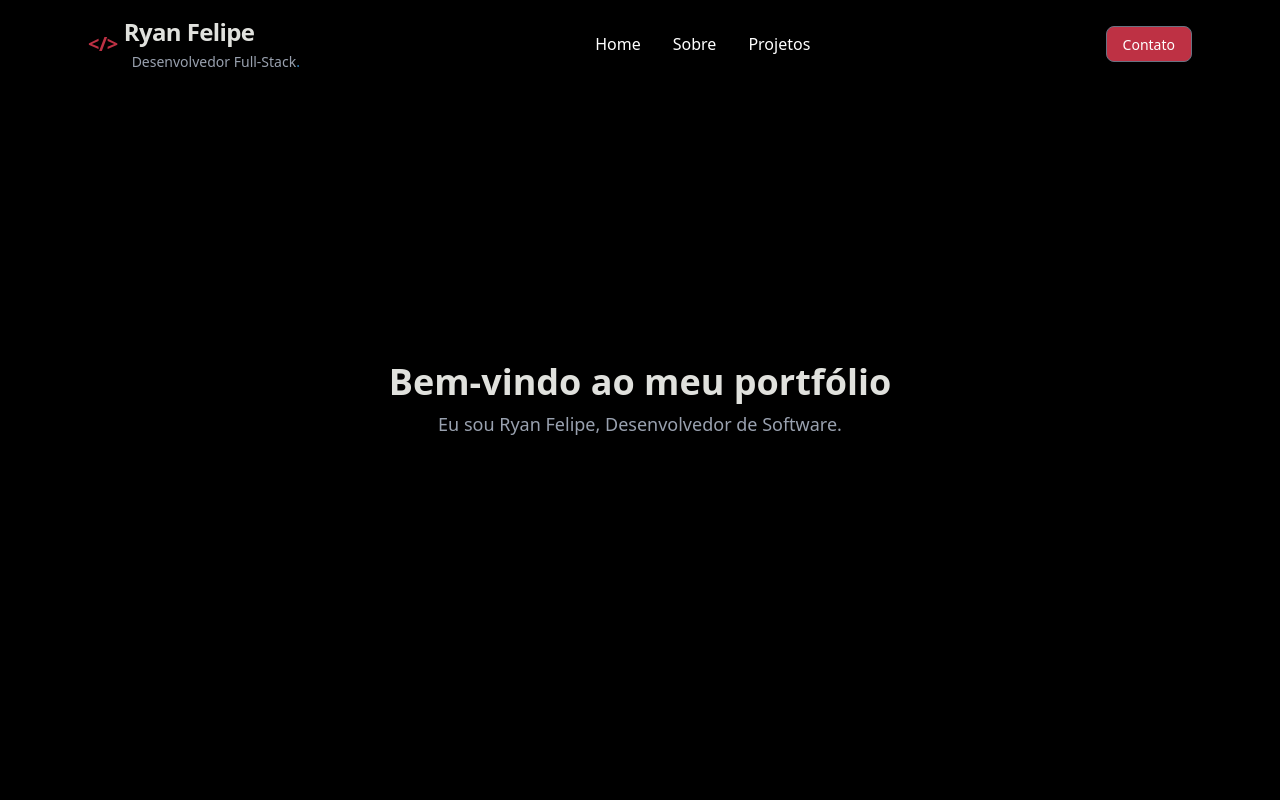
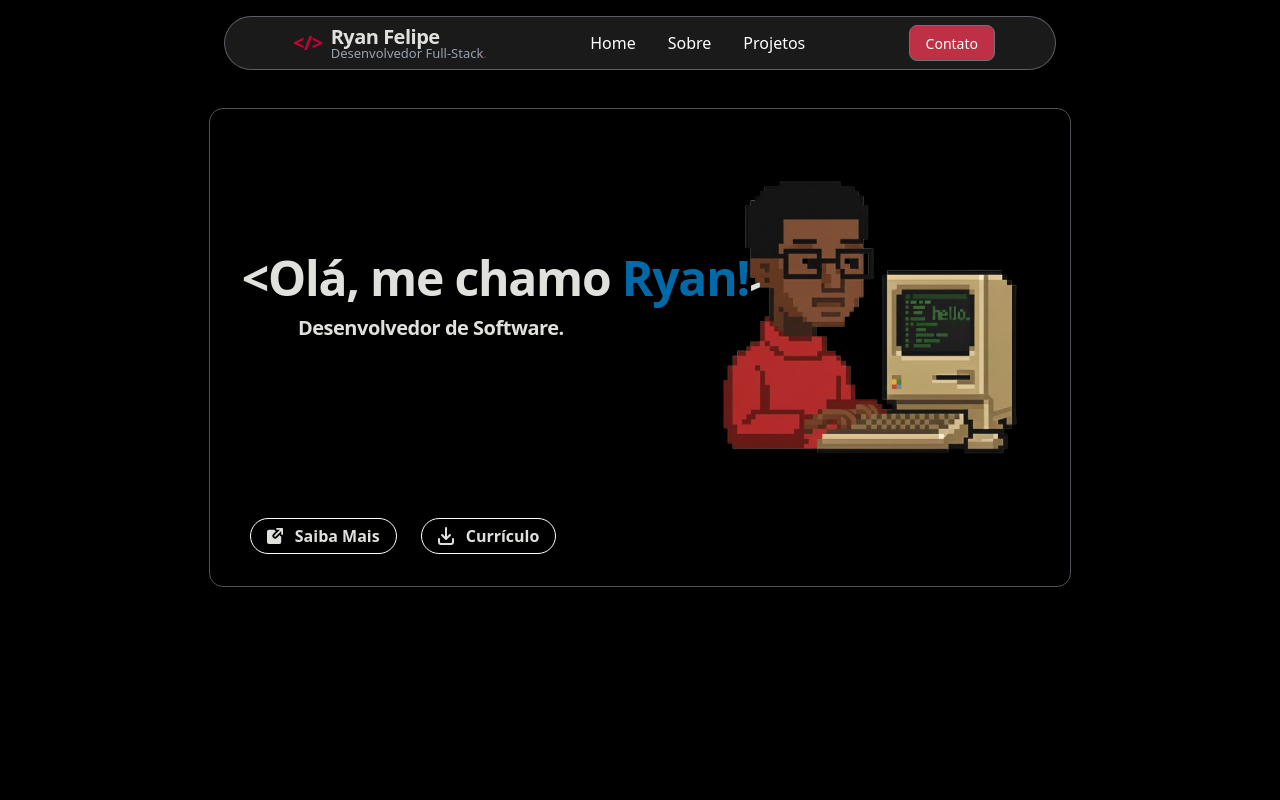
Before and after one commit to ryanfelipedev/portfolio-ryanfelipedev, a React (Vite) app: page / in a window 1280 px wide. Shown: the top 800 px of the page. Built offline with nearby package versions, Linux system fonts and the light colour scheme.

Commit message:
Atualizando Home e Header do projeto

```diff
--- a/src/components/Headers.jsx
+++ b/src/components/Headers.jsx
@@ -5,28 +5,25 @@ import { TypographyP } from "@/components/ui/typography";
 
 export default function Header() {
   return (
-    <header className="fixed top-0 left-0 w-full z-50 bg-transparent backdrop-blur-sm shadow-sm">
-      <nav className="max-w-6xl mx-auto px-6 py-4 flex items-center justify-between">
+    <header className="fixed top-4 left-0 w-full z-50">
+      <nav className=" w-[65%] mx-auto px-7 py-2 flex items-center justify-between rounded-full bg-white/10 backdrop-blur-sm border border-gray-400/50" >
 
         {/* NOME */}
-        <div className="flex items-center gap-1.5">
+        <div className="flex items-center gap-2 ml-10">
+          <TypographyH4 className="text-rose-700 cursor-pointer">
+            <span>&lt;/&gt;</span>
+          </TypographyH4>
 
-            <TypographyH4 className="text-[#BE3144] cursor-pointer">
-              <span>&lt;/&gt;</span>
+          <div className="flex flex-col items-start">
+            <TypographyH4 className="text-[#e0e1dd] cursor-pointer !leading-none !mb-0">
+              Ryan Felipe
             </TypographyH4>
 
-
-            {/* Nome */}
-            <div className="flex flex-col leading-tight">
-              <TypographyH3 className="text-[#e0e1dd] cursor-pointer">
-                Ryan Felipe
-              </TypographyH3>
-
-              <TypographyP className="text-gray-400 text-sm ml-2 cursor-pointer">
-                Desenvolvedor Full-Stack<span className="text-[#3486c3]">.</span>
-              </TypographyP>
-            </div>
-
+            <TypographyP className="text-gray-400 text-[13px] cursor-pointer !leading-none !mt-0 -mt-1">
+              Desenvolvedor Full-Stack
+              <span className="text-rose-700">.</span>
+            </TypographyP>
+          </div>
         </div>
 
 
@@ -38,7 +35,7 @@ export default function Header() {
         </ul>
 
         {/* BOTÃO */}
-        <Button variant="destructive" className="hidden md:inline-block bg-[#BE3144] text-white px-4 py-2 rounded-md border border-gray-500" asChild>
+        <Button  className="hidden md:inline-block bg-[#BE3144] hover:bg-[#BE3144] transition duration-300 hover:-translate-y-1 text-white px-4 py-2 mr-8 rounded-md border border-gray-500" asChild>
           <a href="#contato">Contato</a>
         </Button>
 
--- a/src/components/sections/Home.jsx
+++ b/src/components/sections/Home.jsx
@@ -1,13 +1,54 @@
+import { TypographyH1, TypographyH4 } from "../ui/typography";
+import MinhaImagem from "@/assets/images/Imagem-Pixelada.png"; //
+
 export default function Home() {
   return (
-    <section id="home" className="min-h-screen flex items-center justify-center px-4">
-      <div className="text-center">
+    <section
+      id="home"
+      className="min-h-screen flex flex-col justify-start px-6 pt-27 pb-1"
+    >
+      <div className="max-w-6xl w-[70%] grid grid-cols-1 md:grid-cols-2 gap-10 items-center mx-auto
+                  border border-gray-400/50 rounded-xl p-8 shadow-lg">
 
-        <h1 className="text-4xl text-[#e0e1dd] font-bold">Bem-vindo ao meu portfólio</h1>
+        {/* TEXTO */}
+        <div className="text-left space-y-3">
+          <TypographyH1 className="text-[#e0e1dd] text-nowrap">
+            <span>&lt;Olá, me chamo <span className="text-sky-700">Ryan!</span>&gt;</span>
+          </TypographyH1>
 
-        <p className="text-lg text-gray-400 mt-2">
-          Eu sou Ryan Felipe, Desenvolvedor de Software.
-        </p>
+          <TypographyH4 className="text-[#e0e1dd] text-center">
+            Desenvolvedor de Software.
+          </TypographyH4>
+        </div>
+
+        {/* IMAGEM */}
+        <div className="flex justify-center md:justify-end">
+          <img
+            src={MinhaImagem}
+            alt="Foto de Ryan"
+            className="w-64 md:w-120 rounded-xl object-cover"
+          />
+        </div>
+
+        <div className="flex flex-col sm:flex-row items-start sm:items-center gap-4 sm:gap-6 mt-6 ml-2">
+
+          <button className="inline-flex items-center transition duration-300 hover:-translate-y-4 hover:bg-sky-700 hover:border-sky-700 px-4 h-9 bg-transparent backdrop-blur-md border border-white font-bold rounded-full text-[#e0e1dd] cursor-pointer gap-3">
+            <svg className="w-4 h-6 text-[#e0e1dd] dark:text-white" aria-hidden="true" xmlns="http://www.w3.org/2000/svg" fill="currentColor" viewBox="0 0 18 18">
+              <path d="M17 0h-5.768a1 1 0 1 0 0 2h3.354L8.4 8.182A1.003 1.003 0 1 0 9.818 9.6L16 3.414v3.354a1 1 0 0 0 2 0V1a1 1 0 0 0-1-1Z"/>
+              <path d="m14.258 7.985-3.025 3.025A3 3 0 1 1 6.99 6.768l3.026-3.026A3.01 3.01 0 0 1 8.411 2H2.167A2.169 2.169 0 0 0 0 4.167v11.666A2.169 2.169 0 0 0 2.167 18h11.666A2.169 2.169 0 0 0 16 15.833V9.589a3.011 3.011 0 0 1-1.742-1.604Z"/>
+            </svg>
+            <a href="#sobre" className="text-nowrap">Saiba Mais</a>
+          </button>
+
+          <button className="inline-flex items-center transition duration-300 hover:-translate-y-4 hover:bg-green-700 hover:border-green-700 px-4 h-9 bg-transparent backdrop-blur-md border border-white font-bold rounded-full text-[#e0e1dd] cursor-pointer gap-3">
+            <svg className="w-4 h-6 text-[#e0e1dd] dark:text-white" aria-hidden="true" xmlns="http://www.w3.org/2000/svg" fill="none" viewBox="0 0 16 18">
+              <path stroke="currentColor" strokeLinecap="round" strokeLinejoin="round" strokeWidth="2" d="M8 1v11m0 0 4-4m-4 4L4 8m11 4v3a2 2 0 0 1-2 2H3a2 2 0 0 1-2-2v-3"/>
+            </svg>
+            <a href="/docs/Ryan_Curriculo.pdf" download >Currículo</a>
+          </button>
+
+        </div>
+
 
       </div>
     </section>
```
Also changed, not shown: src/assets/images/Imagem-Pixelada.png (added), 1 other file (tests, documents, lock files or other folders).
